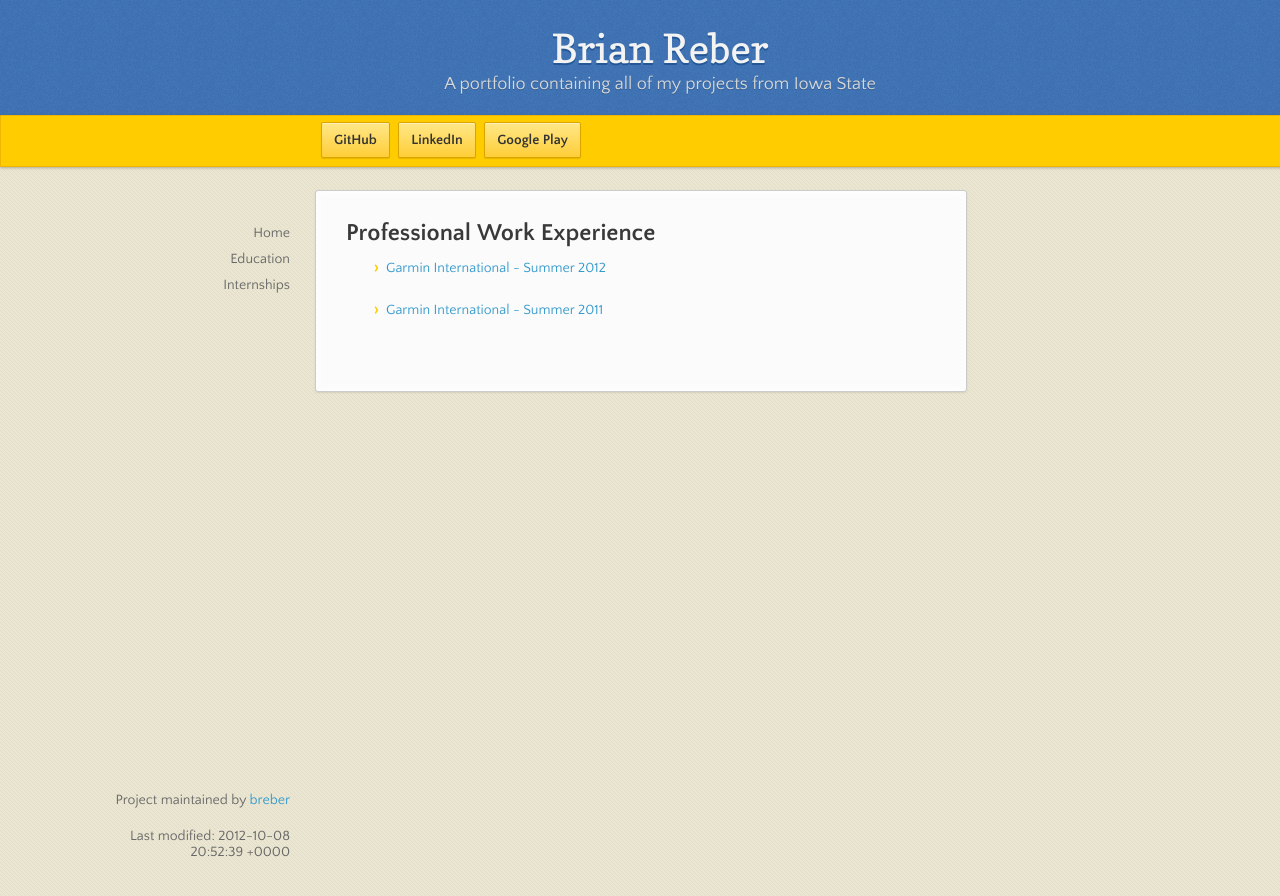
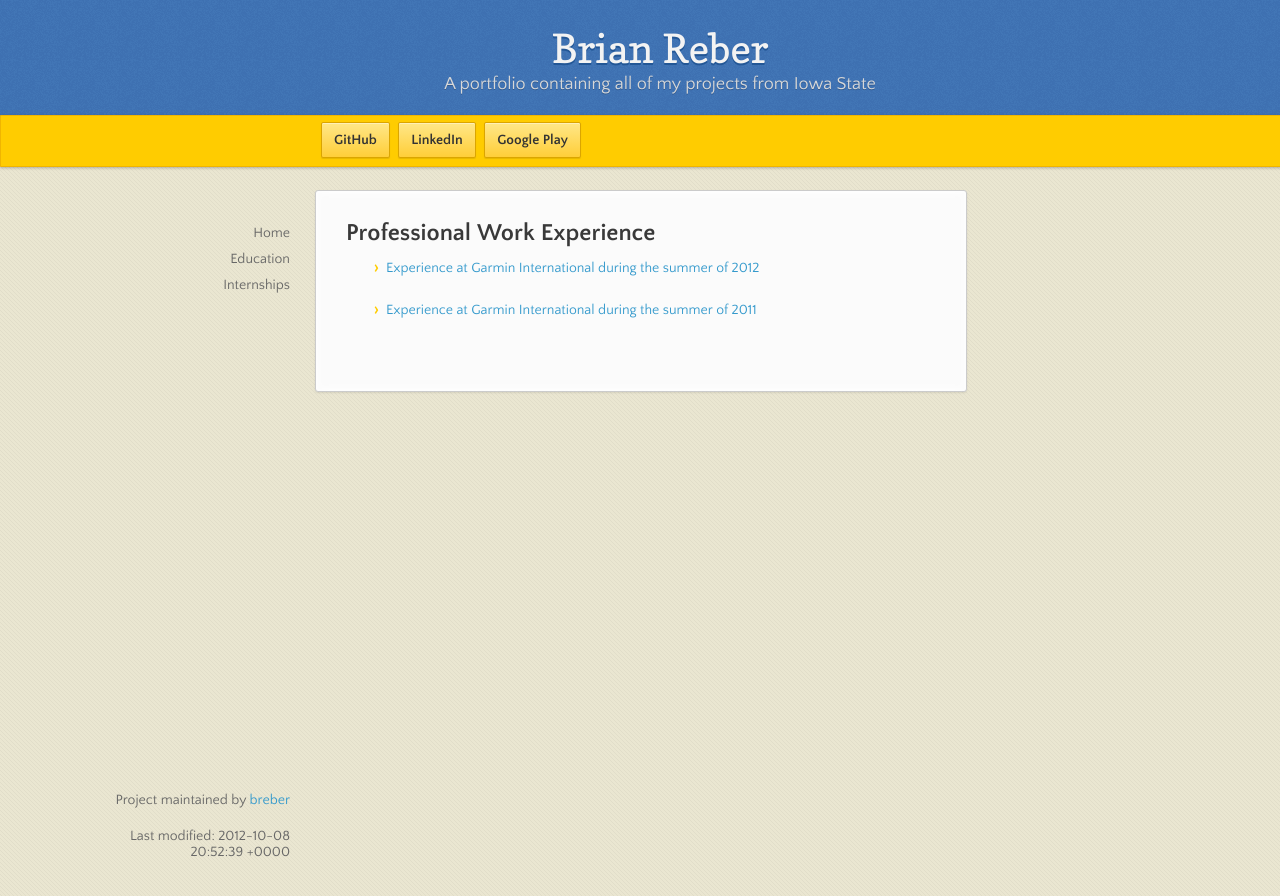
Before and after one commit to breber/school, a Jekyll site: the page built from _posts/2012-10-01-Internships.md, in a window 1280 px wide. Shown: the top 896 px of the page. Built offline with Jekyll 4.4.1, drawn with Linux system fonts in a browser that asks for light colours; Markdown is read by kramdown in place of the engine named in the settings.

Commit message:
Rename posts

```diff
--- a/_posts/2011-08-08-Garmin.md
+++ b/_posts/2011-08-08-Garmin2011.md
@@ -1,7 +1,7 @@
 ---
 layout: layout
-title: Garmin2011
-summary: Garmin International - Summer 2011
+title: Garmin International - Summer 2011
+summary: Experience at Garmin International during the summer of 2011
 category: internship
 ---
 
--- a/_posts/2012-08-08-Garmin.md
+++ b/_posts/2012-08-08-Garmin2012.md
@@ -1,7 +1,7 @@
 ---
 layout: layout
-title: Garmin2012
-summary: Garmin International - Summer 2012
+title: Garmin International - Summer 2012
+summary: Experience at Garmin International during the summer of 2012
 category: internship
 ---
 
```
